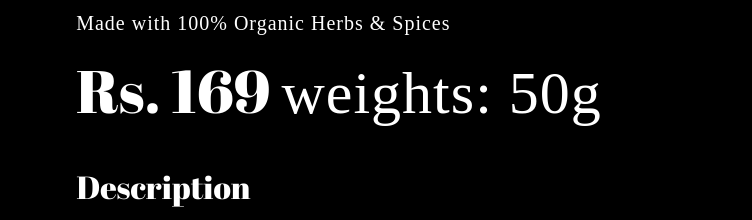
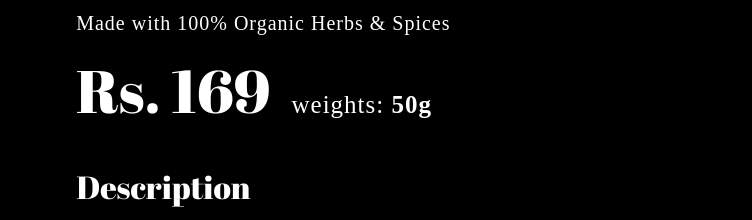
Before and after one commit to vedmasala/vedmasala.github.io, a plain HTML site: page index.html in a window 1280 px wide. Shown: the part 2623-2843 px from the top of the page, 528-1280 px from the left. Drawn offline with Linux system fonts and the light colour scheme; a web font is replaced by a local one.

Commit message:
small_text

```diff
--- a/index.html
+++ b/index.html
@@ -103,7 +103,7 @@
                         <div class="product_info">
                             <h2>Chass & Fruit Masala</h2>
                             <p>Made with 100% Organic Herbs & Spices</p>
-                            <div class="price">Rs. 169 <span class="small_text"> weights: 50g</span></div>
+                            <div class="price">Rs. 169 <span class="small_text"> weights: <b> 50g</b></span></div>
                             <h3>Description</h3>
                             <p>This Chaas & Fruit Masala enhances the taste of chaas, fruits, salads, and snacks while supporting digestion, reducing acidity, and refreshing the body. Made using traditional blending methods, this masala brings purity, wellness, and authentic desi flavour in every sprinkle.</p>
                             <h3>Ingredients</h3>
--- a/style.css
+++ b/style.css
@@ -237,6 +237,10 @@ header img{
   border-radius: 50%;
   margin-right: 100px;
 }
+.small_text{
+  font-size: 25px;
+  margin-left: 10px;
+}
 
 /* using */
 #using img{width: 100%;}
```
